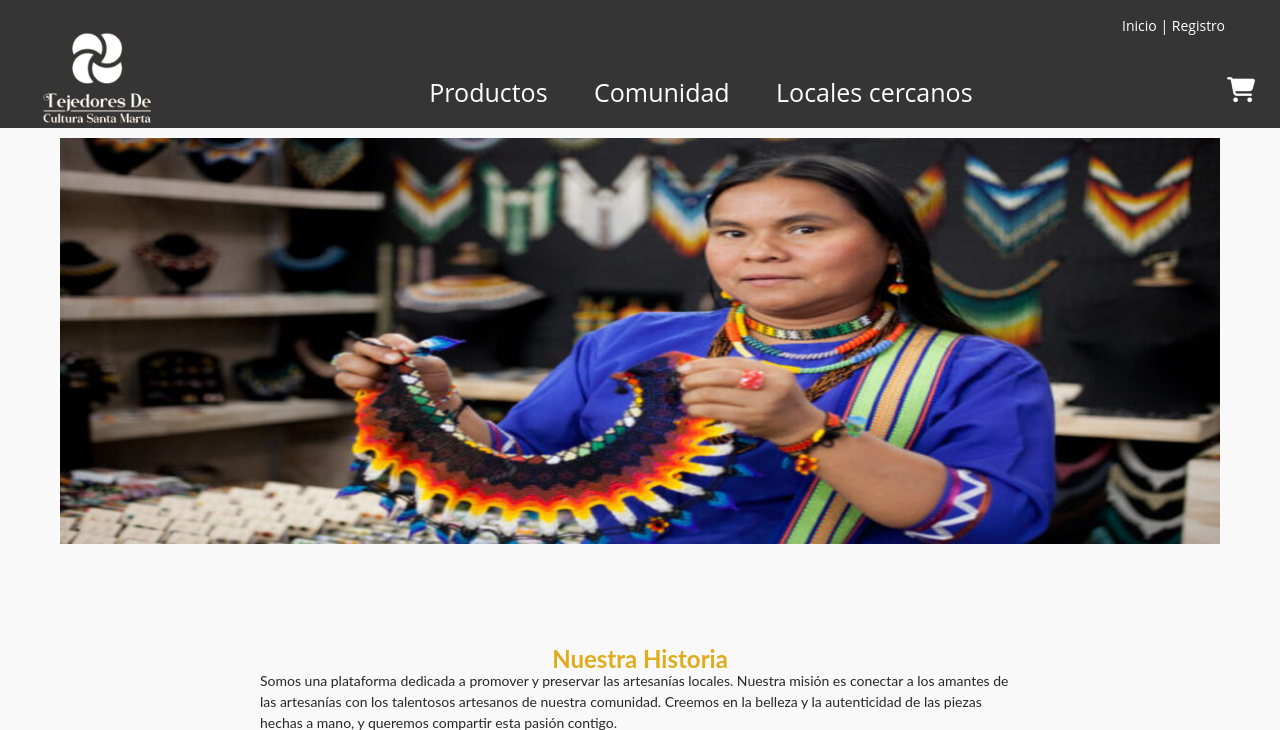
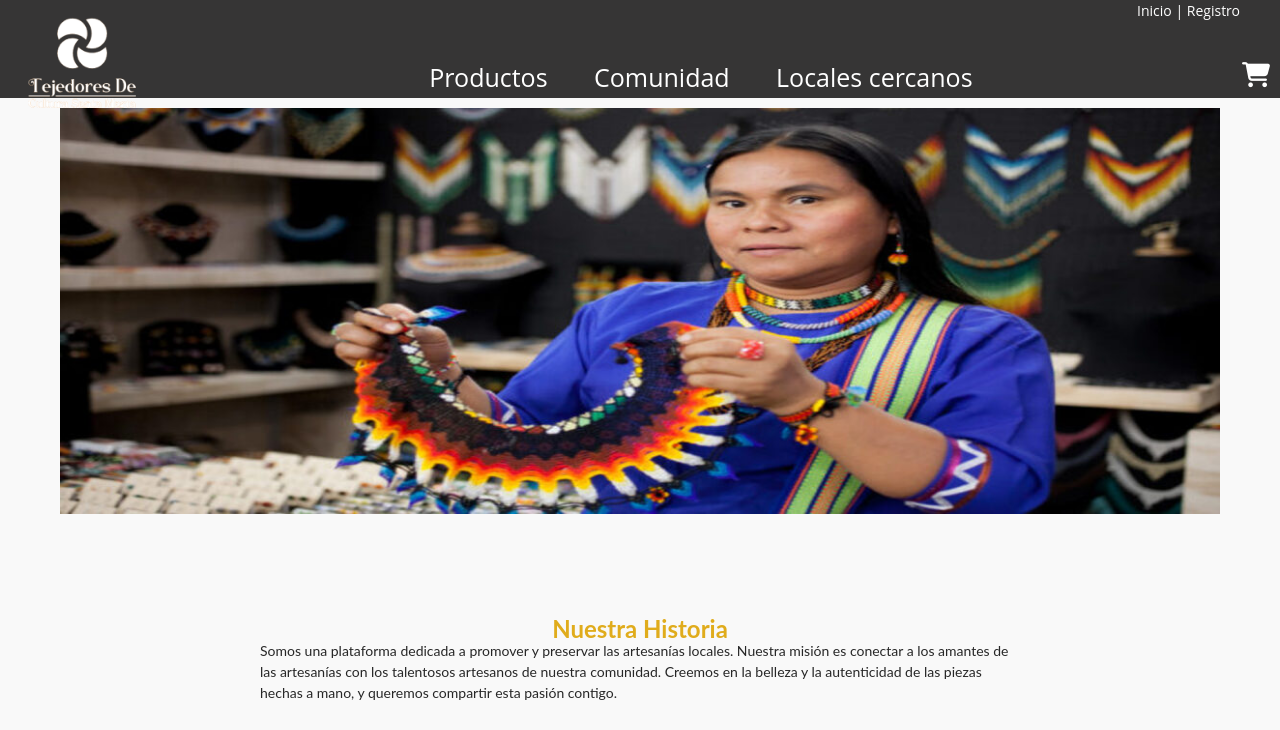
Before and after one commit to Sheylon/Tejedoresv2.0, a PHP site: page / in a window 1280 px wide. Shown: the top 730 px of the page. Run offline with PHP 8.4, Linux system fonts and the light colour scheme; some libraries are stand-ins or nearby versions.

Commit message:
menu conf

```diff
--- a/vistas/css/stylePagHistoria.css
+++ b/vistas/css/stylePagHistoria.css
@@ -20,7 +20,7 @@
 
   header{
     background-color: #363535;
-    padding: 15px;
+
   }
 
   .profile-img {
@@ -142,6 +142,7 @@
   /* Submenu*/
 
   .submenu{
+
     position: absolute;
     background: #363535;
     width: 250px;
@@ -153,6 +154,7 @@
   }
 
   .submenu2{
+    right: 20px;
     position: absolute;
     background: white;
     width: 250px;
```
